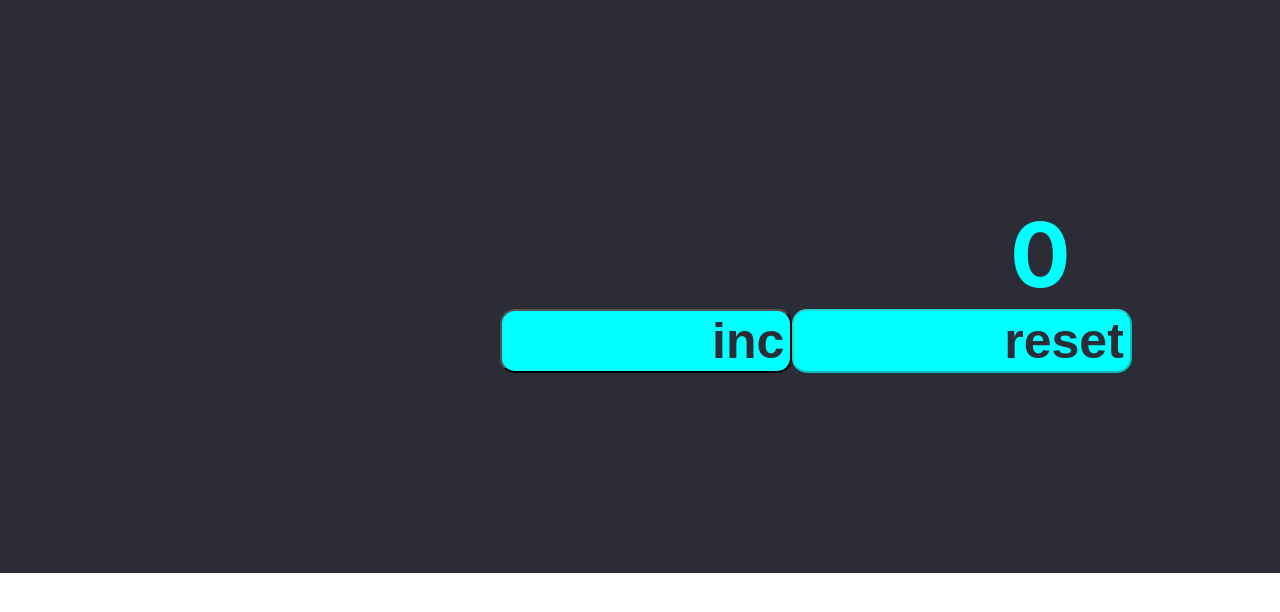
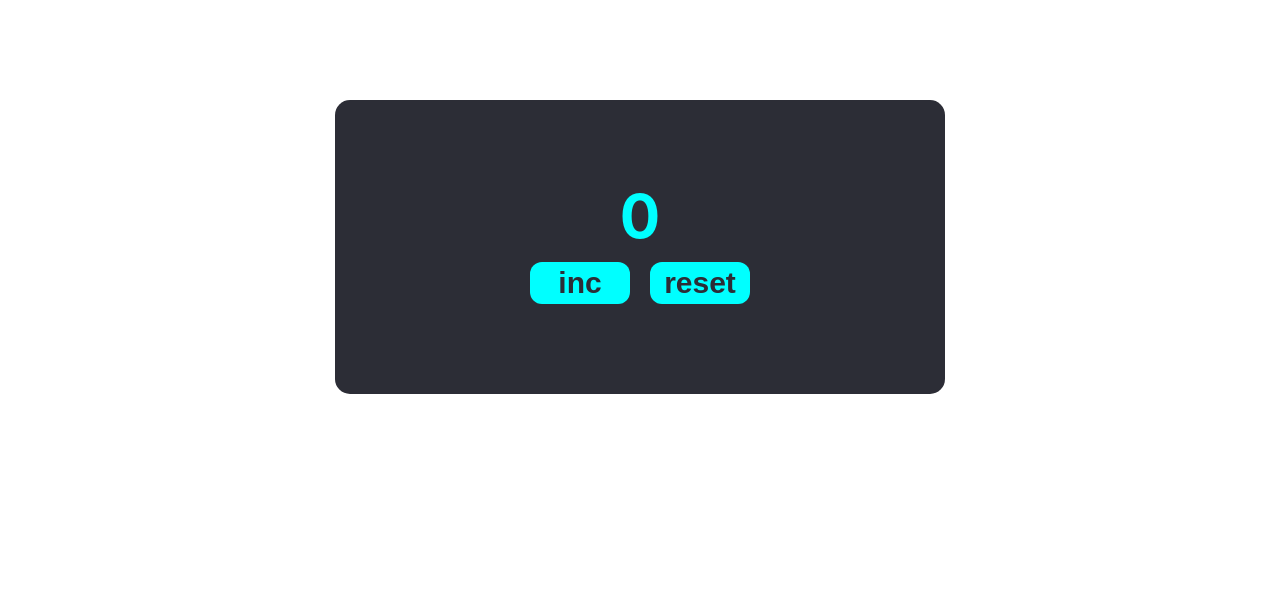
Before and after one commit to mazurenka/exam_pract, a React (Create React App) app: page / in a window 1280 px wide. Shown: the top 612 px of the page. Built offline with nearby package versions, Linux system fonts and the light colour scheme.

Commit message:
exam Counter useState

```diff
--- a/src/App.css
+++ /dev/null
@@ -1,40 +0,0 @@
-.App {
-    padding-top: 200px;
-    padding-left: 500px;
-    padding-bottom: 200px;
-    margin: auto;
-    background: #2c2c36;
-    border: aqua;
-}
-
-.numBlock {
-    padding-left: 510px;
-    color: aqua;
-    font-size: 90px;
-    font-weight: 700;
-}
-.numBlockRed {
-    padding-left: 510px;
-    color: red;
-    font-size: 90px;
-    font-weight: 700;
-}
-
-.buttonInc {
-    font-weight: 900;
-    color:  #2c2c36;
-    padding-left: 210px;
-    font-size: 50px;
-    background: aqua;
-    border-radius: 15px;
-
-}
-
-.buttonReset {
-    font-weight: 900;
-    color:  #2c2c36;
-    padding-left: 210px;
-    font-size: 50px;
-    background: aqua;
-    border-radius: 15px;
-}
--- a/src/App.tsx
+++ /dev/null
@@ -1,41 +0,0 @@
-import React, {useState} from 'react';
-import './App.css';
-
-function App() {
-
-    const [number, setNumber] = useState<number>(0)
-    const numberPlus = () => {
-            setNumber(number + 1)
-    }
-
-    return (
-        <div className={'App'}>
-
-            <div className={'numBlock'}>
-                <div>{number}</div>
-            </div>
-
-            <div className={'buttonBlock'}>
-
-                <button
-                    className={'buttonInc'}
-                    onClick={numberPlus}
-                    disabled={(number === 5)}>
-                    inc
-                </button>
-
-                <button
-                    className={'buttonReset'}
-                    onClick={() => {
-                        setNumber(0)
-                    }}
-                    disabled={(number === 0)}>reset
-                </button>
-
-            </div>
-
-        </div>
-    )
-}
-
-export default App;
--- a/src/Counter.tsx
+++ /dev/null
@@ -1 +0,0 @@
-import React, {useState, KeyboardEvent, ChangeEvent} from 'react';
--- /dev/null
+++ b/src/Counter_1/App.css
@@ -0,0 +1,43 @@
+.App {
+    display: grid;
+    margin-top: 100px;
+}
+
+.Screen {
+    color: aqua;
+    font-size: 60px;
+    font-weight: 700;
+}
+
+.Counter {
+    grid-row: 2/3;
+    justify-self: center;
+    width: 450px;
+    text-align: center;
+    background-color: #2c2d36;
+    padding: 80px;
+    border-radius: 15px;
+}
+
+.buttonBlock {
+    grid-row: 2/3;
+    font-size: 40px;
+}
+
+.buttons {
+    width: 100px;
+    line-height: 40px;
+    border-radius: 12px;
+    border: none;
+    font-size: 30px;
+    color: #2c2d36;
+    background-color: aqua;
+    font-weight: 900;
+    display: inline-block;
+    text-align: center;
+    margin: 10px;
+}
+
+.RedNumber {
+    color: red;
+}
--- /dev/null
+++ b/src/Counter_1/App.tsx
@@ -0,0 +1,16 @@
+import React, {useState} from 'react';
+import './App.css';
+import { Counter } from './Counter';
+
+export function App() {
+    const [number, setNumber] = useState(0)
+
+    let numberPlus = () => {setNumber(number + 1)}
+    let numberReset = () => {setNumber(0)}
+
+    return (
+        <div className={'App'}>
+            <Counter number={number} numberPlus={numberPlus} numberReset={numberReset}/>
+        </div>
+    )
+}
--- /dev/null
+++ b/src/Counter_1/Counter.tsx
@@ -0,0 +1,36 @@
+import React from "react";
+
+type CounterPropsType = {
+    number: number
+    numberPlus: () => void
+    numberReset: () => void
+}
+
+export const Counter = (props: CounterPropsType) => {
+
+    return (
+        <div className={'Counter'}>
+            <div className={'Screen'}>
+                <span className={props.number === 5 ? 'RedNumber' : ''}>
+                    {props.number}
+                </span>
+            </div>
+
+            <div className={'buttonBlock'}>
+                <button
+                    className={'buttons'}
+                    onClick={props.numberPlus}
+                    disabled={(props.number === 5)}>
+                    inc
+                </button>
+
+                <button
+                    className={'buttons'}
+                    onClick={props.numberReset}>
+                    reset
+                </button>
+            </div>
+
+        </div>
+    )
+}
--- a/src/AppCounter2.tsx
+++ b/src/Counter_2(SET)/AppCounter2.tsx
@@ -1,5 +1,5 @@
 import React, {useState} from 'react';
-import './App.css';
+import '../Counter_1/App.css';
 
 function App() {
 
--- a/src/App-reducer.tsx
+++ b/src/Counter_3(REDUCER)/App-reducer.tsx
@@ -1,5 +1,5 @@
 import React, {useReducer} from 'react';
-import './App.css';
+import '../Counter_1/App.css';
 
 type ActionType = {
     type: string
```
Also changed, not shown: src/App1.tsx (deleted, +0 -19 lines), src/index.tsx (+2 -5 lines), 1 other file (tests, documents, lock files or other folders).
